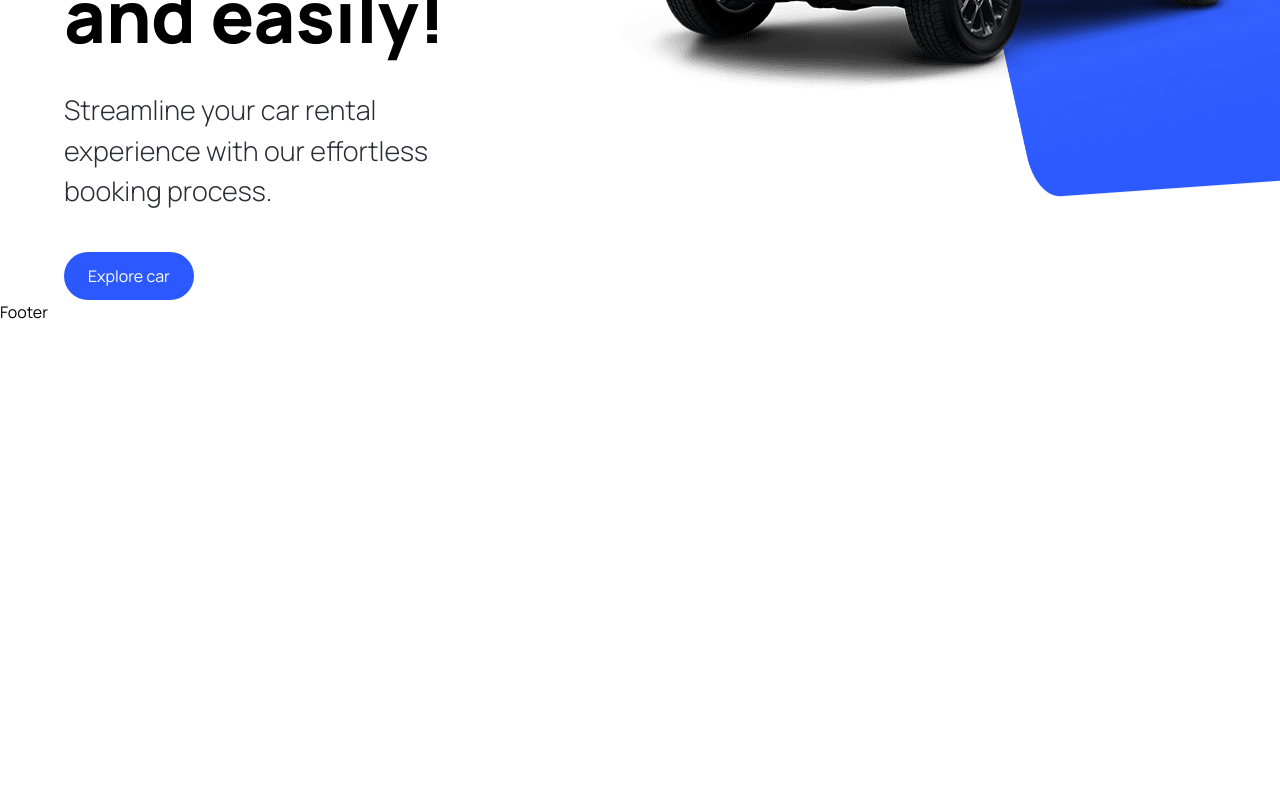
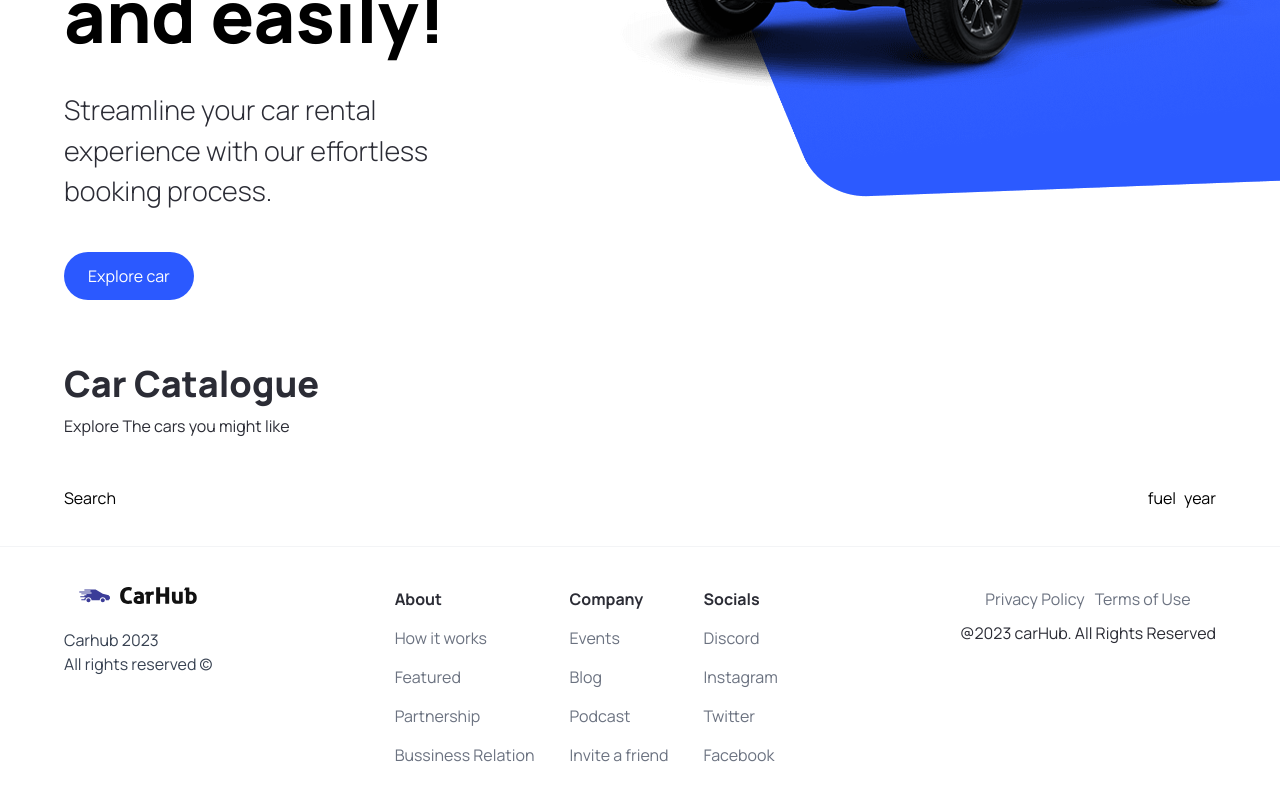
Before and after one commit to atoshUser/car-online-shopping, a Next.js app: page / in a window 1280 px wide. Shown: the part 506-1306 px from the top of the page. Before the commit the page ends 830 px from the top, so only its background shows below. Built offline with nearby package versions, Linux system fonts and the light colour scheme.

Commit message:
footer & datas & search components

```diff
--- /dev/null
+++ b/src/UI/custom-filter/custom-filter.props.ts
@@ -0,0 +1,3 @@
+export interface ICustomFilter {
+    title:string
+}
--- /dev/null
+++ b/src/UI/custom-filter/custom-filter.tsx
@@ -0,0 +1,11 @@
+import React from "react"
+import { ICustomFilter } from "./custom-filter.props"
+
+
+const CustomFilter:React.FC<ICustomFilter> = ({title}):JSX.Element => {
+   return (
+    <div>{title}</div>
+   )
+}
+
+export default CustomFilter
--- a/src/UI/index.tsx
+++ b/src/UI/index.tsx
@@ -1 +1,3 @@
 export {default as MyButton} from "./button/button"
+export {default as SearchBar} from "./search-bar/search-button"
+export {default as CustomFilter} from "./custom-filter/custom-filter"
--- /dev/null
+++ b/src/UI/search-bar/search-button.tsx
@@ -0,0 +1,11 @@
+import React from "react"
+
+
+const SearchButton:React.FC = () => {
+ return (
+    <div>Search</div>
+ )
+}
+
+
+export default SearchButton
--- a/src/app/page.tsx
+++ b/src/app/page.tsx
@@ -1,9 +1,24 @@
+import { CustomFilter, SearchBar } from "@/UI";
 import { Hero } from "@/components";
 
 export default function Home () {
    return (
      <main className="overflow-hidden">
          <Hero/>
+         <div className="mt-12 padding-x padding-y max-width" id="discover">
+           <div className="home__text-container">
+            <h1 className="text-4xl font-extrabold">Car Catalogue</h1>
+            <p>Explore The cars you might like</p>
+           </div>
+           <div className="home__filters">
+           <SearchBar/>
+            <div className="home__filter-container">
+               <CustomFilter title="fuel"/>
+               <CustomFilter title="year"/>
+            </div>
+           </div>
+
+         </div>
      </main>
    )
 }
--- a/src/components/footer/footer.tsx
+++ b/src/components/footer/footer.tsx
@@ -1,8 +1,39 @@
 import React from 'react'
-
+import Image from 'next/image'
+import Link from 'next/link'
+import {footerLinks} from "@/constants"
 const Footer = () => {
   return (
-    <div>Footer</div>
+  <footer className='flex flex-col text-black-100 mt-5 border-t border-gray-100 '>
+   <div className='flex flex-col sm:flex-row flex-wrap justify-between gap-5 sm:px-16 px-6 py-10'>
+   <div className='flex flex-col justify-st items-start sm:items-center gap-6'>
+     <Image src={'/logo.svg'} alt='site-logo-image' className='object-contain' width={118} height={18}/>
+     <p className='text-base text-gray-700'>
+      Carhub 2023 <br />
+ All rights reserved &copy;
+     </p>
+   </div>
+   <div className='flex  flex-wrap gap-[20px]  lg:gap-[35px]'>
+    {footerLinks.map((link) => (
+       <div key={link.title} className=' flex flex-col gap-[15px]'>
+     <h3 className='font-bold'>{link.title}</h3>
+      {link.links.map((item) => (
+         <Link key={item.title} href={item.url} className='text-gray-500'>{item.title}</Link>
+      ))}
+       </div>
+    ))}
+   </div>
+     <div className='flex flex-col justify-start items-center gap-[10px] flex-wrap
+     border-gray-100  '>
+
+    <div className='flex gap-[10px]'>
+        <Link href={'/'} className='text-gray-500'>Privacy Policy</Link>
+        <Link href={'/'} className='text-gray-500'>Terms of Use</Link>
+    </div>
+    <p>@2023 carHub. All Rights Reserved</p>
+     </div>
+   </div>
+  </footer>
   )
 }
 
--- a/src/components/hero/hero.tsx
+++ b/src/components/hero/hero.tsx
@@ -22,8 +22,8 @@ const Hero = () => {
     <div className="hero__image-container">
    <div className="hero__image">
   <Image  src={'/hero.png'} alt="hero-image" fill className="object-contain"/>
-  <div className="hero__image-overlay"/>
    </div>
+   <div className="hero__image-overlay"/>
     </div>
     </div>
   )
--- a/src/components/navbar/navbar.tsx
+++ b/src/components/navbar/navbar.tsx
@@ -1,3 +1,4 @@
+import { MyButton } from "@/UI"
 import Image from "next/image"
 import Link from "next/link"
 
@@ -9,6 +10,7 @@ const Navbar = () => {
 <Link href={'/'} className="flex justify-center items-center">
  <Image src={'/logo.svg'} alt="car hub logo" className="object-contain" width={118} height={18}/>
 </Link>
+<MyButton title="Sign In" type="button" containerStyles="text-primary-blue rounded-full bg-white min-w-[130px]"/>
  </nav>
   </header>
   )
--- /dev/null
+++ b/src/constants/index.ts
@@ -0,0 +1,101 @@
+export const manufacturers = [
+    "Acura",
+    "Alfa Romeo",
+    "Aston Martin",
+    "Audi",
+    "Bentley",
+    "BMW",
+    "Buick",
+    "Cadillac",
+    "Chevrolet",
+    "Chrysler",
+    "Citroen",
+    "Dodge",
+    "Ferrari",
+    "Fiat",
+    "Ford",
+    "GMC",
+    "Honda",
+    "Hyundai",
+    "Infiniti",
+    "Jaguar",
+    "Jeep",
+    "Kia",
+    "Lamborghini",
+    "Land Rover",
+    "Lexus",
+    "Lincoln",
+    "Maserati",
+    "Mazda",
+    "McLaren",
+    "Mercedes-Benz",
+    "MINI",
+    "Mitsubishi",
+    "Nissan",
+    "Porsche",
+    "Ram",
+    "Rolls-Royce",
+    "Subaru",
+    "Tesla",
+    "Toyota",
+    "Volkswagen",
+    "Volvo",
+  ];
+
+  export const yearsOfProduction = [
+    { title: "Year", value: "" },
+    { title: "2015", value: "2015" },
+    { title: "2016", value: "2016" },
+    { title: "2017", value: "2017" },
+    { title: "2018", value: "2018" },
+    { title: "2019", value: "2019" },
+    { title: "2020", value: "2020" },
+    { title: "2021", value: "2021" },
+    { title: "2022", value: "2022" },
+    { title: "2023", value: "2023" },
+  ];
+
+  export const fuels = [
+    {
+      title: "Fuel",
+      value: "",
+    },
+    {
+      title: "Gas",
+      value: "Gas",
+    },
+    {
+      title: "Electricity",
+      value: "Electricity",
+    },
+  ];
+
+  export const footerLinks = [
+    {
+      title: "About",
+      links: [
+        { title: "How it works", url: "/" },
+        { title: "Featured", url: "/" },
+        { title: "Partnership", url: "/" },
+        { title: "Bussiness Relation", url: "/" },
+      ],
+    },
+    {
+      title: "Company",
+      links: [
+        { title: "Events", url: "/" },
+        { title: "Blog", url: "/" },
+        { title: "Podcast", url: "/" },
+        { title: "Invite a friend", url: "/" },
+      ],
+    },
+    {
+      title: "Socials",
+      links: [
+        { title: "Discord", url: "/" },
+        { title: "Instagram", url: "/" },
+        { title: "Twitter", url: "/" },
+        { title: "Facebook", url: "/" },
+      ],
+    },
+  ];
```
